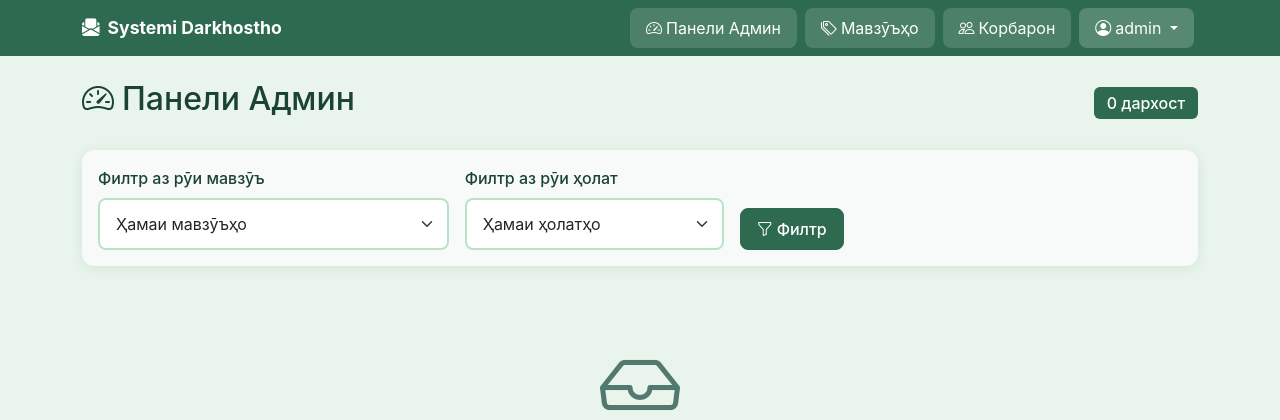
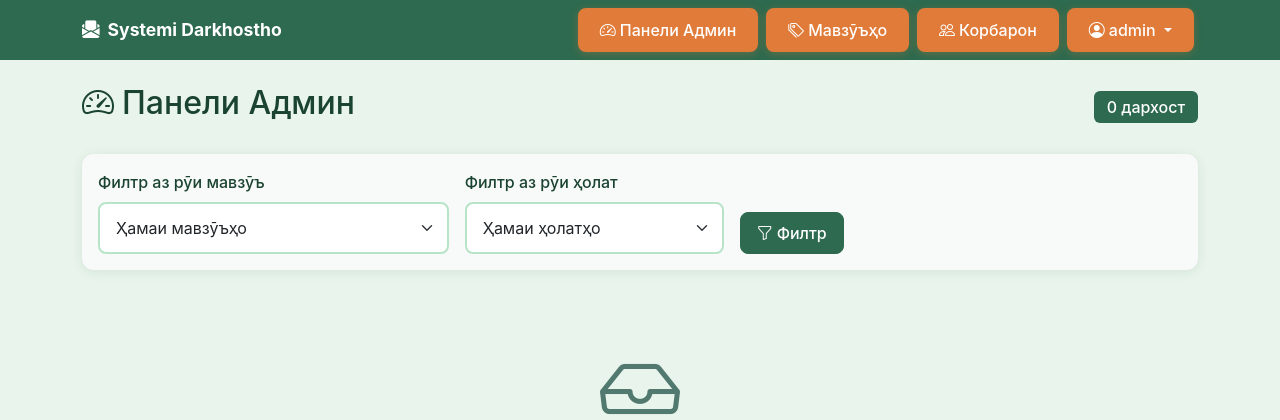
Before and after one commit to greyversarex/Nazorat, a Flask app: page /admin/dashboard in a window 1280 px wide. Shown: the top 420 px of the page. Run offline with Flask 3, Linux system fonts and the light colour scheme; a user stored in the database is signed in.

Commit message:
Make header buttons stand out with a vibrant orange color and hover effects
Update CSS for header navigation links to use a prominent orange color (#e07b39) with enhanced hover effects, including box shadows and slight elevation, to improve visual prominence.

Replit-Commit-Author: Agent
Replit-Commit-Session-Id: 02fb7232-2725-48d8-a038-be08a749462b
Replit-Commit-Checkpoint-Type: full_checkpoint
Replit-Commit-Event-Id: ddcbf521-eda3-4f7b-bbe0-5411cdbdd2c0
Replit-Commit-Screenshot-Url: https://storage.googleapis.com/screenshot-production-us-central1/31a486db-a867-45d7-a753-bc572c5c01e4/02fb7232-2725-48d8-a038-be08a749462b/b1b6tAI

```diff
--- a/static/css/style.css
+++ b/static/css/style.css
@@ -265,20 +265,27 @@ a:hover {
 
 .navbar-nav .nav-link {
     color: #fff !important;
-    background-color: rgba(255, 255, 255, 0.15);
+    background-color: #e07b39;
     border-radius: 8px;
-    padding: 0.5rem 1rem !important;
+    padding: 0.5rem 1.25rem !important;
     margin: 0 0.25rem;
     transition: all 0.2s ease;
+    font-weight: 500;
+    box-shadow: 0 2px 8px rgba(224, 123, 57, 0.3);
+    border: 2px solid #e07b39;
 }
 
 .navbar-nav .nav-link:hover {
-    background-color: rgba(255, 255, 255, 0.25);
+    background-color: #c96a2e;
+    border-color: #c96a2e;
     color: #fff !important;
+    transform: translateY(-1px);
+    box-shadow: 0 4px 12px rgba(224, 123, 57, 0.4);
 }
 
 .navbar-nav .dropdown-toggle {
-    background-color: rgba(255, 255, 255, 0.2);
+    background-color: #e07b39;
+    border-color: #e07b39;
 }
 
 @media (max-width: 768px) {
```
Also changed, not shown: 1 other file.
